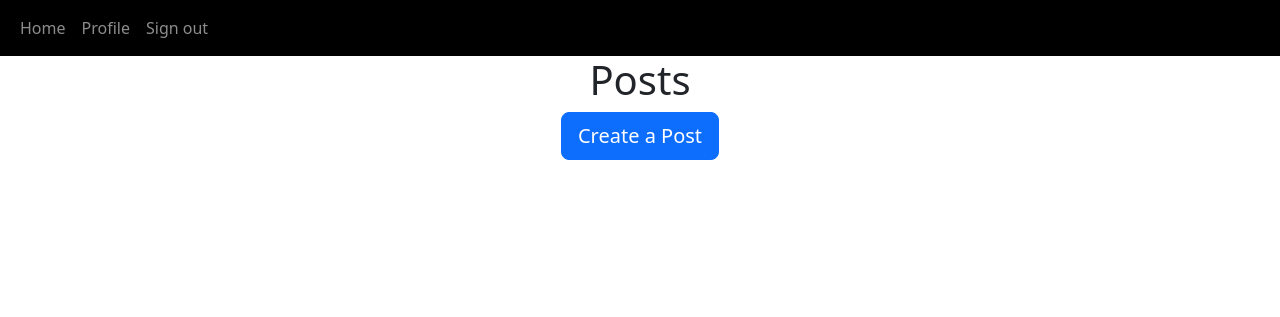
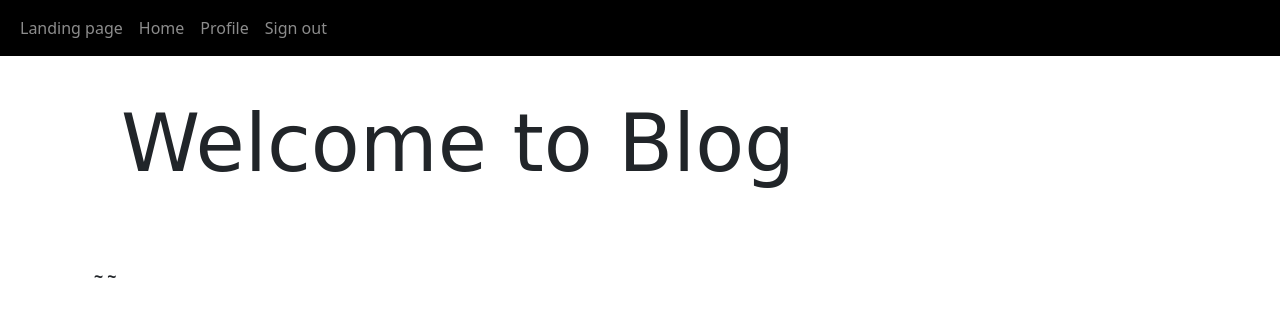
Before and after one commit to joey57/Personal-Blog, a Flask app: page / in a window 1280 px wide. Shown: the top 317 px of the page. Run offline with Flask 2, Linux system fonts and the light colour scheme; the visitor is signed in with stand-in values (Sample User, id 1); data comes from the database, SQL or seed files in the repository; data that the repository does not hold is empty; some libraries are stand-ins or nearby versions.

Commit message:
add quote request

```diff
--- a/app/main/views.py
+++ b/app/main/views.py
@@ -1,6 +1,7 @@
+from operator import ge
 from turtle import pos
 from flask import render_template, request, redirect, url_for, abort,flash
-from requests import post
+from ..requests import get_blogQuotes
 from . import main
 from ..models import User,Post,Comment,Like
 from flask_login import login_fresh, login_required, current_user
@@ -9,6 +10,13 @@ from .. import db
 from .forms import UpdateProfile
 
 @main.route('/')
+def index():
+    '''
+    '''
+    blogQuote =get_blogQuotes()
+    title = 'Welcome to My Blog'
+    return render_template('index.html',title = title, blogQuote=blogQuote)
+
 @main.route('/home')
 @login_required
 def home():
--- a/app/requests.py
+++ b/app/requests.py
@@ -1,3 +1,17 @@
+import requests
+
+base_url = None
+def configure_request(app):
+    global base_url
+    base_url = app.config['QUOTE_API_BASE_URL']
+def get_blogQuotes():
+    """
+    Function that gets the json response to our url request
+    """
+    get_response = requests.get('http://quotes.stormconsultancy.co.uk/random.json').json()
+    return get_response
+
+
 # import requests
 # from .models import Quote
 
--- a/app/templates/base.html
+++ b/app/templates/base.html
@@ -17,6 +17,7 @@
       </button>
        <div class="navbar-collapse collapse" id="navbar">
        <ul class="navbar-nav">
+        <li><a class="nav-item nav-link" href="/">Landing page</a></li>
          <li><a class="nav-item nav-link" href="/home">Home</a></li>
        <ul class="nav navbar-nav navbar-right">
         {% if current_user.is_authenticated %}
--- a/app/templates/index.html
+++ b/app/templates/index.html
@@ -0,0 +1,29 @@
+{% extends 'base.html' %}
+{% block title %} Welcome to my Blog {% endblock %}
+
+{%block content%}
+
+<div class="home">
+  <div class="container">
+    <div class="col-md-2"></div>
+      <div class="col-md-8">
+        <div>
+          <h2 style="font-size: 80px; font-family: 'Lobster', cursive;  padding-top: 40px; text-align: center;"> Welcome to Blog</h2>
+          <br><br>
+          <p>{{blogQuote.quote}}</p>
+
+          <p class="text-right"><b>~ {{blogQuote.author}} ~</b> </p>
+
+        </div>
+        </div>
+        <div class="col-md-2"></div>
+    </div>
+
+
+
+
+
+
+
+</div>
+{%endblock%}
```
